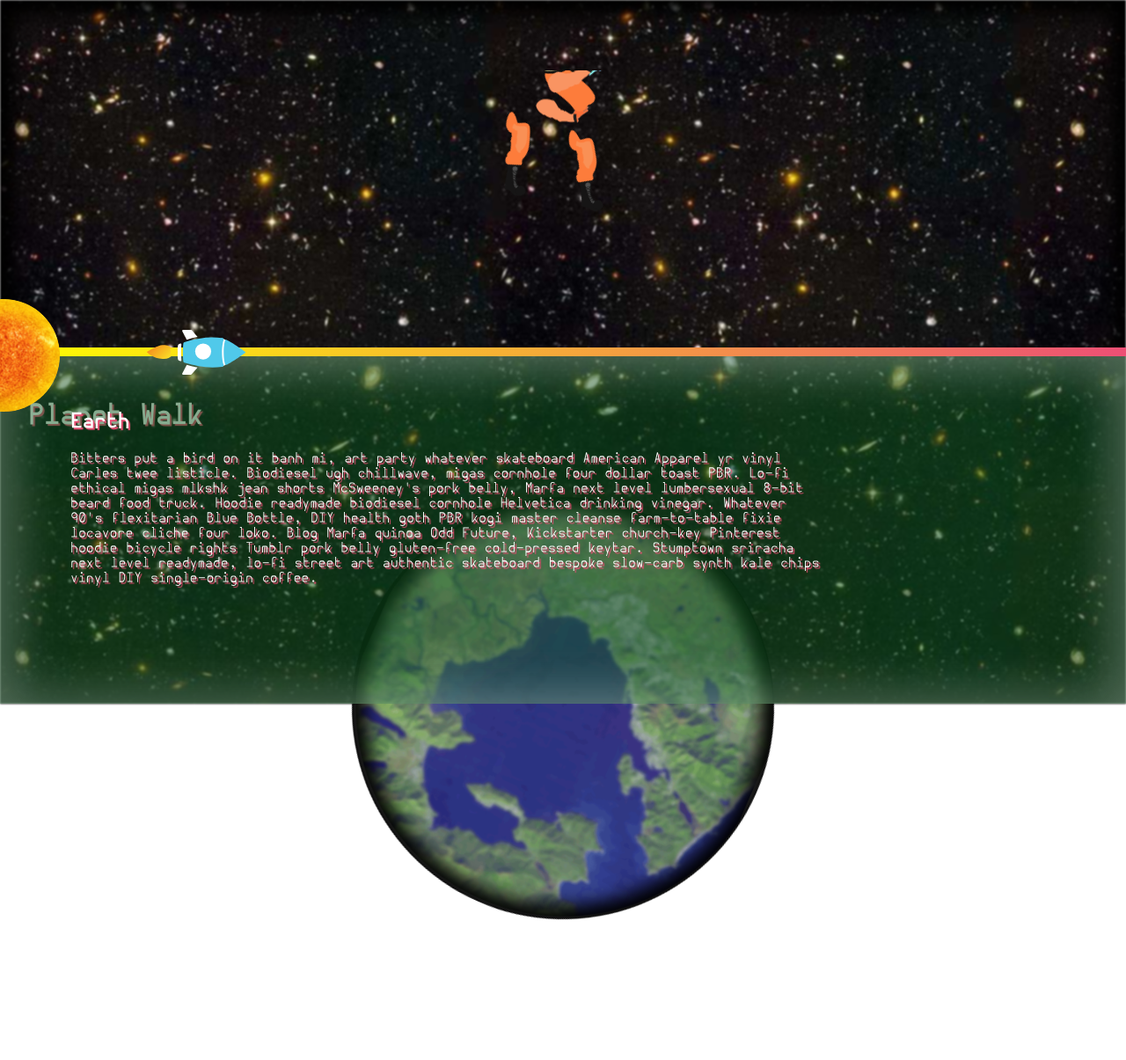
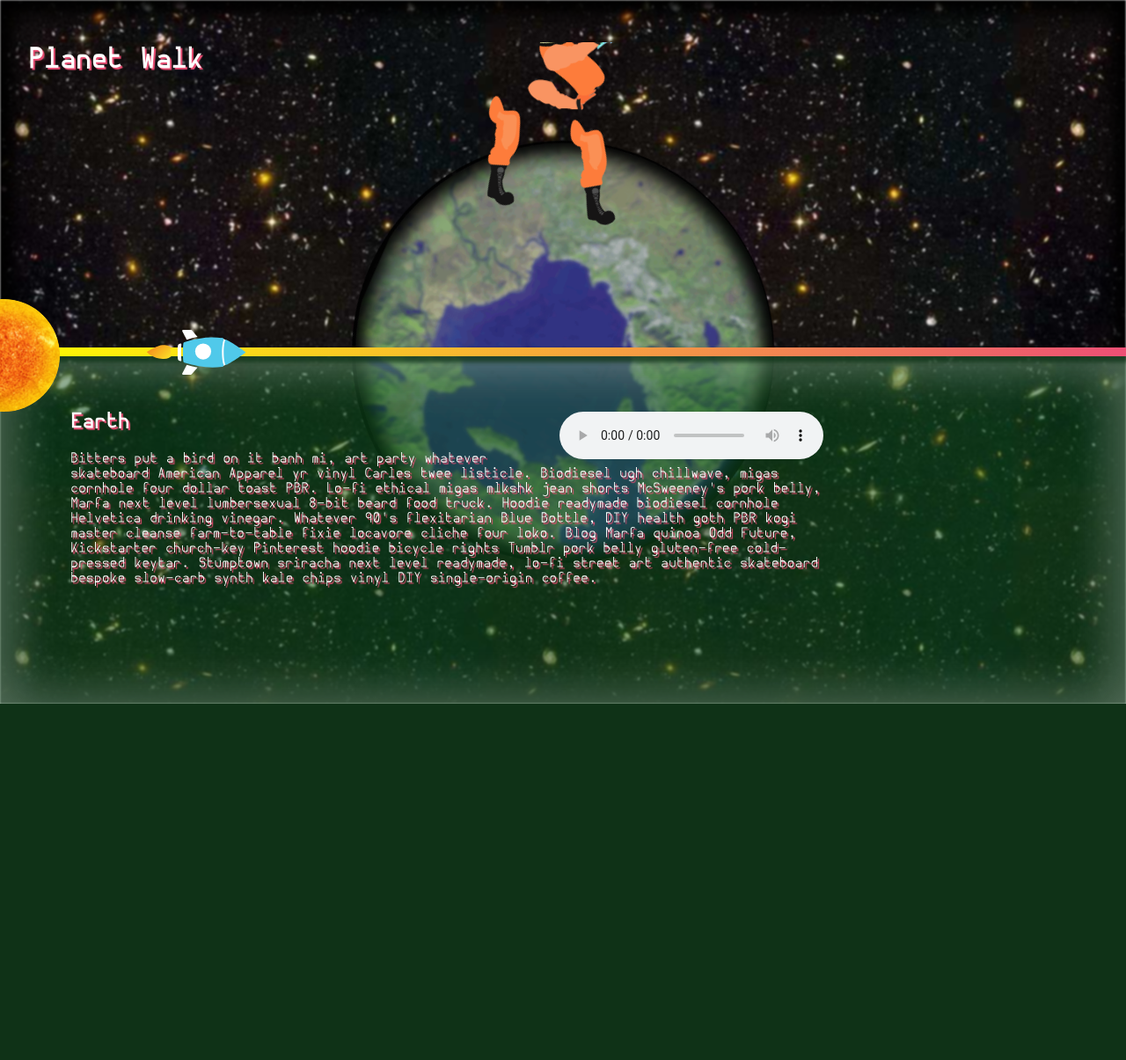
Before and after one commit to wiredsister/space-walk, a Flask app: page / in a window 1280 px wide. Shown: the whole page at 88% size. After the commit the page ends 800 px from the top, so only its background shows below. Run offline with Flask 2, Linux system fonts and the light colour scheme; some libraries are stand-ins or nearby versions.

Commit message:
added audio

```diff
--- a/static/css/main.css
+++ b/static/css/main.css
@@ -424,7 +424,6 @@
   display: none; }
 
 .planet {
-  position: relative;
   height: 50em; }
 
 [class$="--mercury"] {
@@ -527,6 +526,7 @@
   border-radius: 0;
   height: 10px;
   cursor: -webkit-grab;
+  box-shadow: 0 5px 4px 2px rgba(14, 50, 22, 0.73);
   background: linear-gradient(to left, #ed4f75, #ffff00);
   background: -o-linear-gradient(to left, #ed4f75, #ffff00);
   background: -moz-linear-gradient(to left, #ed4f75, #ffff00);
@@ -544,11 +544,14 @@
   height: 7em;
   width: 7em; }
 
+.dashboard--audio {
+  float: right; }
+
 #astronaut {
-  height: 10em;
+  height: 13em;
   width: 15em;
   position: absolute;
-  top: 5em;
+  top: 3em;
   left: 0;
   right: 0;
   z-index: 999;
@@ -628,5 +631,7 @@
     -webkit-transform: translateY(10px); }
   100% {
     -webkit-transform: translateY(0); } }
+#pie_chart {
+  position: absolute; }
 
 /*# sourceMappingURL=main.css.map */
--- a/static/css/main.scss
+++ b/static/css/main.scss
@@ -9,3 +9,5 @@
 @import "molecules/planet";
 @import "molecules/dashboard";
 @import "molecules/astronaut";
+
+@import "organisms/page";
--- a/static/css/molecules/_astronaut.scss
+++ b/static/css/molecules/_astronaut.scss
@@ -1,8 +1,8 @@
 #astronaut {
-	height: 10em;
+	height: 13em;
 	width: 15em;
 	position: absolute;
-	top: 5em;
+	top: 3em;
 	left: 0;
 	right: 0;
 	z-index: 999;
--- a/static/css/molecules/_dashboard.scss
+++ b/static/css/molecules/_dashboard.scss
@@ -47,6 +47,7 @@
 	border-radius: 0;
 	height: 10px;
 	cursor: -webkit-grab;
+	box-shadow: 0 5px 4px 2px rgba(14, 50, 22, 0.73);
 
 	background: linear-gradient(to left, $pink, $yellow);
 	background: -o-linear-gradient(to left, $pink, $yellow);
@@ -65,3 +66,7 @@
 	height: 7em;
 	width: 7em;
 }
+
+.dashboard--audio {
+  float: right;
+}
--- a/static/css/molecules/_planet.scss
+++ b/static/css/molecules/_planet.scss
@@ -26,7 +26,6 @@
 }
 
 .planet {
-	position: relative;
 	height: 50em;
 }
 
--- /dev/null
+++ b/static/css/organisms/_page.scss
@@ -0,0 +1,3 @@
+#pie_chart {
+	position: absolute;
+}
--- a/templates/index.html
+++ b/templates/index.html
@@ -18,11 +18,8 @@
 	<link rel="stylesheet" type="text/css" href="../static/css/main.css"/>
 </head>
 <body>
-<<<<<<< HEAD
 	<svg id="pie_chart" height="400" width="400"></svg>
-=======
 	<div class="background"></div>
->>>>>>> got rocket slider to work
 	<header>
 		<h1>Planet Walk</h1>
 	</header>
@@ -263,6 +260,7 @@
 		<div class="planet--uranus"></div>
 		<div class="planet--neptune"></div>
 	</div>
+
 	<div class="dashboard">
 		<div class="dashboard--planet-slider">
 			<input id="" type="range" name="planet-slider" value="2" min="1" max="8" step="1" data-slider="">
@@ -270,7 +268,10 @@
 
 		<div class="dashboard--sun"></div>
 		<summary class="dashboard--planet-summary">
-			<h2 class="dashboard--planet-name">Earth</h2>
+			<h2 class="dashboard--planet-name">
+			Earth
+			<audio class="dashboard--audio" src="../static/audio/693858main_emfisis_chorus_1.m4r" controls autoplay loop><audio>
+			</h2>
 			<p>Bitters put a bird on it banh mi, art party whatever skateboard American Apparel yr vinyl Carles twee listicle. Biodiesel ugh chillwave, migas cornhole four dollar toast PBR. Lo-fi ethical migas mlkshk jean shorts McSweeney's pork belly, Marfa next level lumbersexual 8-bit beard food truck. Hoodie readymade biodiesel cornhole Helvetica drinking vinegar. Whatever 90's flexitarian Blue Bottle, DIY health goth PBR kogi master cleanse farm-to-table fixie locavore cliche four loko. Blog Marfa quinoa Odd Future, Kickstarter church-key Pinterest hoodie bicycle rights Tumblr pork belly gluten-free cold-pressed keytar. Stumptown sriracha next level readymade, lo-fi street art authentic skateboard bespoke slow-carb synth kale chips vinyl DIY single-origin coffee.</p>
 		</summary>
 	</div>
```
Also changed, not shown: 2 other files.
